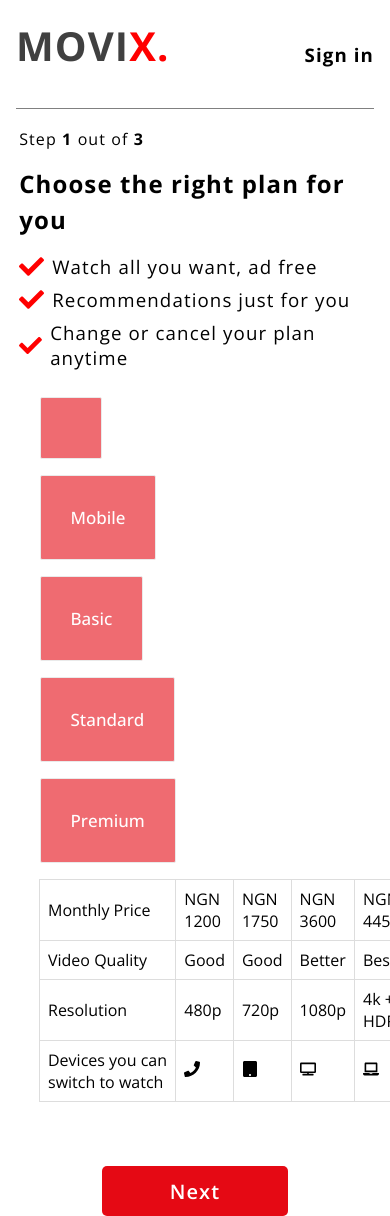
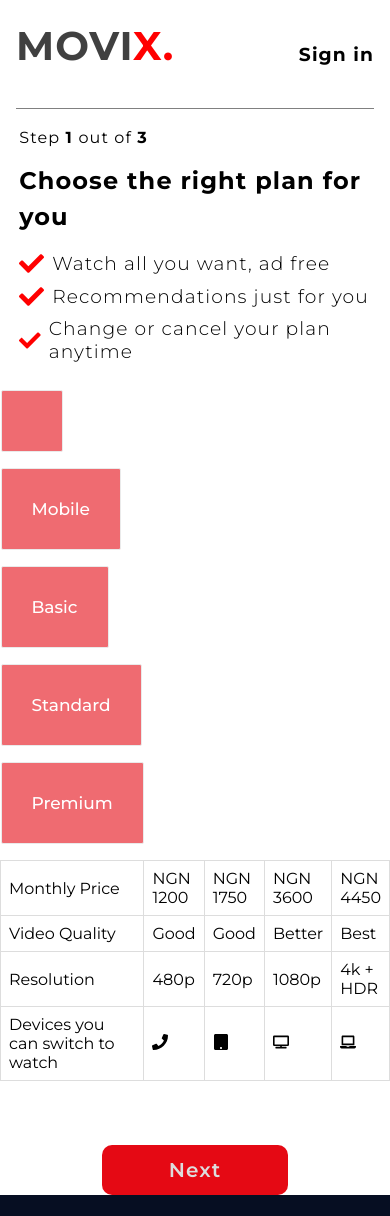
Before and after one commit to EjiroOsiephri/Movix-full-site, a React (Vite) app in the folder vite-project/: page /signup in a window 390 px wide. After the commit the page ends 1195 px from the top, so only its background shows below. Built offline with nearby package versions, Linux system fonts and the light colour scheme.

Commit message:
Fix: Fixed the table responsiveness issue

```diff
--- a/vite-project/src/App.jsx
+++ b/vite-project/src/App.jsx
@@ -2,6 +2,7 @@
 import Login from "./pages/Login";
 import Home from "./pages/Home";
 import Signup from "./pages/Signup";
+import SignUpStep2 from "./pages/SignUpStep2";
 
 function App() {
   return (
@@ -10,6 +11,7 @@
         <Route path="/" element={<Home />} />
         <Route path="/signin" element={<Login />} />
         <Route path="/signup" element={<Signup />} />
+        <Route path="/step2" element={<SignUpStep2 />} />
       </Routes>
     </>
   );
--- a/vite-project/src/Sass/Headers.module.scss
+++ b/vite-project/src/Sass/Headers.module.scss
@@ -1,10 +1,10 @@
-@import url("https://fonts.googleapis.com/css2?family=Open+Sans:ital,wght@0,300;0,400;0,500;0,600;0,700;0,800;1,300;1,400;1,500;1,600;1,700;1,800&display=swap");
+@import url("https://fonts.googleapis.com/css2?family=Montserrat:ital,wght@0,100;0,200;0,300;0,400;0,500;0,600;0,700;0,800;0,900;1,100;1,200;1,300;1,400;1,500;1,600;1,700;1,800;1,900&display=swap");
 
 * {
   margin: 0;
   padding: 0;
   box-sizing: border-box;
-  font-family: "Open Sans", sans-serif;
+  font-family: "Montserrat", sans-serif;
   scroll-behavior: smooth;
 }
 button,
--- a/vite-project/src/Sass/Signup.module.scss
+++ b/vite-project/src/Sass/Signup.module.scss
@@ -98,11 +98,16 @@
   font-weight: 600;
   font-size: 20px;
   background-color: #e50914;
-  border-radius: 5px;
+  border-radius: 10px;
   border: none;
-  color: #fff;
+  color: #ddd;
+  cursor: pointer;
 }
 @media screen and (max-width: 606px) {
+  .Movix-table-section {
+    width: 100%;
+    overflow-x: auto;
+  }
   .create-table-list {
     display: flex;
     flex-wrap: wrap;
--- a/vite-project/src/pages/SignUpStep2.jsx
+++ b/vite-project/src/pages/SignUpStep2.jsx
@@ -8,7 +8,7 @@
       <main className={Classes["signup-main"]}>
         <header className={Classes["signup-header"]}>
           <div className={Classes["signup-div"]}>
-            <h1 onClick={navigateToSignInPage}>
+            <h1>
               MOVI<span>X.</span>
             </h1>
             <h3>
--- a/vite-project/src/pages/Signup.jsx
+++ b/vite-project/src/pages/Signup.jsx
@@ -39,6 +39,9 @@
 
   const navigateToSignInPage = () => {
     navigate("/");
+  };
+  const navigateToSignUpPageStep2 = () => {
+    navigate("/step2");
   };
   return (
     <>
@@ -106,8 +109,10 @@
           </h3>
         </section>
         <section className={Classes["Movix-table-section"]}>
-          <table className={Classes["movix-table"]}>
-            <thead>
+          <table
+            className={`${Classes["movix-table"]} ${Classes["responsive-table"]}`}
+          >
+            <thead className={Classes["movix-tableHead"]}>
               <tr className={Classes["create-table-list"]}>
                 <th></th>
                 <th>Mobile</th>
@@ -130,7 +135,7 @@
           </table>
         </section>
         <div className={Classes["signup-button"]}>
-          <button>Next</button>
+          <button onClick={navigateToSignUpPageStep2}>Next</button>
         </div>
       </main>
     </>
```
